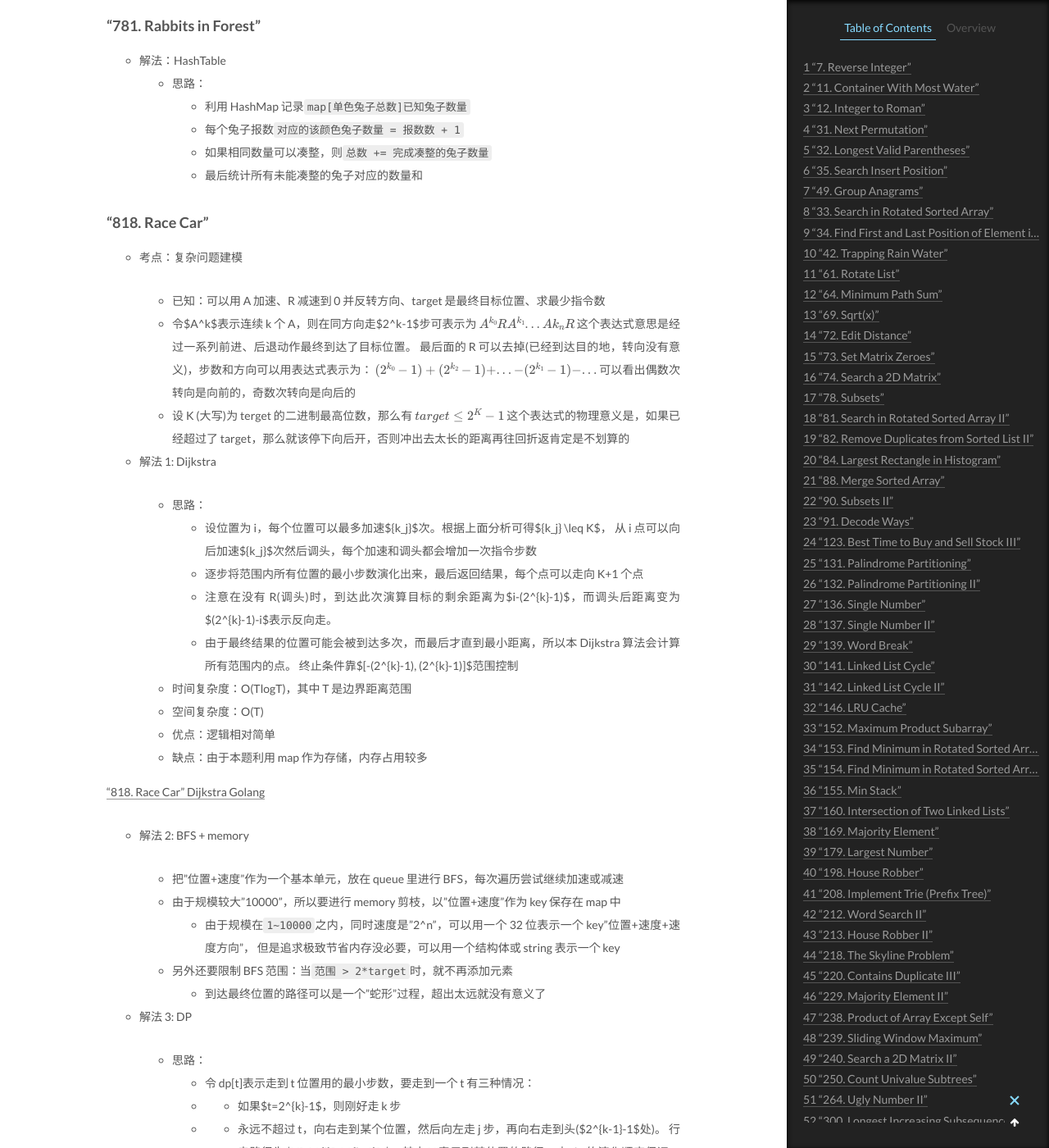
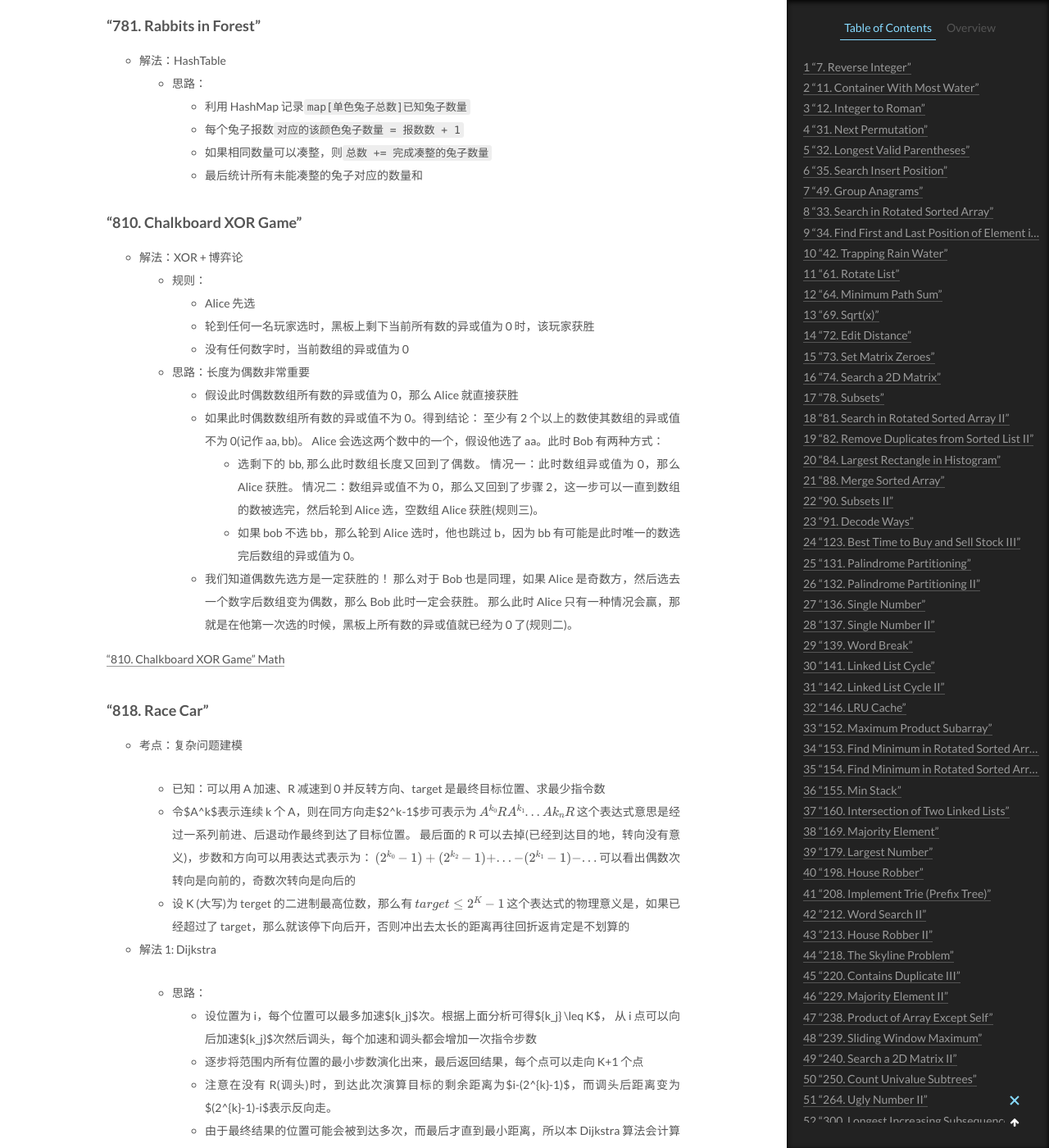
Before and after one commit to CodeHunter2006/CodeHunter2006.github.io, a Jekyll site: the page built from _posts/2020-12-27-LeetCode_Question_Category.md, in a window 1280 px wide and 1400 px high, scrolled down 28306 px. Shown: the whole window at 82% size. Built offline with Jekyll 4.4.1, drawn with Linux system fonts in a browser that asks for light colours; formulas are drawn with MathJax 3.

Commit message:
[doc]: add contents.

```diff
--- a/_posts/2020-12-27-LeetCode_Question_Category.md
+++ b/_posts/2020-12-27-LeetCode_Question_Category.md
@@ -1014,6 +1014,28 @@ tags: Algorithm Leetcode
     - 如果相同数量可以凑整，则`总数 += 完成凑整的兔子数量`
     - 最后统计所有未能凑整的兔子对应的数量和
 
+### "810. Chalkboard XOR Game"
+
+- 解法：XOR + 博弈论
+  - 规则：
+    1. Alice 先选
+    2. 轮到任何一名玩家选时，黑板上剩下当前所有数的异或值为 0 时，该玩家获胜
+    3. 没有任何数字时，当前数组的异或值为 0
+  - 思路：长度为偶数非常重要
+    1. 假设此时偶数数组所有数的异或值为 0，那么 Alice 就直接获胜
+    2. 如果此时偶数数组所有数的异或值不为 0。得到结论：
+       至少有 2 个以上的数使其数组的异或值不为 0(记作 aa, bb)。
+       Alice 会选这两个数中的一个，假设他选了 aa。此时 Bob 有两种方式：
+       1. 选剩下的 bb, 那么此时数组长度又回到了偶数。
+          情况一：此时数组异或值为 0，那么 Alice 获胜。
+          情况二：数组异或值不为 0，那么又回到了步骤 2，这一步可以一直到数组的数被选完，然后轮到 Alice 选，空数组 Alice 获胜(规则三)。
+       2. 如果 bob 不选 bb，那么轮到 Alice 选时，他也跳过 b，因为 bb 有可能是此时唯一的数选完后数组的异或值为 0。
+    3. 我们知道偶数先选方是一定获胜的！
+       那么对于 Bob 也是同理，如果 Alice 是奇数方，然后选去一个数字后数组变为偶数，那么 Bob 此时一定会获胜。
+       那么此时 Alice 只有一种情况会赢，那就是在他第一次选的时候，黑板上所有数的异或值就已经为 0 了(规则二)。
+
+["810. Chalkboard XOR Game" Math]()
+
 ### "818. Race Car"
 
 - 考点：复杂问题建模
```
Also changed, not shown: _posts/2021-04-10-Algorithm_Math.md (+12 -0 lines).
